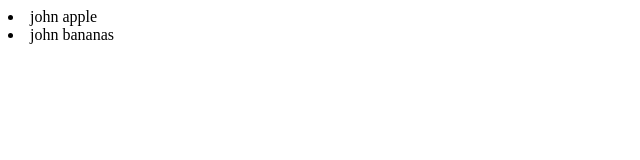
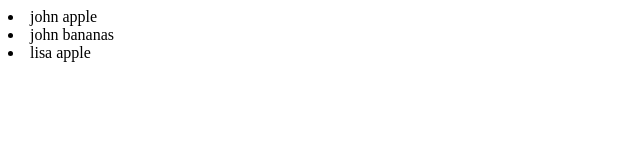
Before and after one commit to gitbot19/BunnyGit, a plain HTML site: page index.html in a window 1280 px wide. Shown: the full height of the page, 0-640 px from the left. Drawn offline with Linux system fonts and the light colour scheme.

Commit message:
lisa update index

```diff
--- a/index.html
+++ b/index.html
@@ -2,5 +2,6 @@
     <body>
         <li>john apple</li>
         <li>john bananas</li>
+        <li>lisa apple</li>
     </body>
 </html>
```
